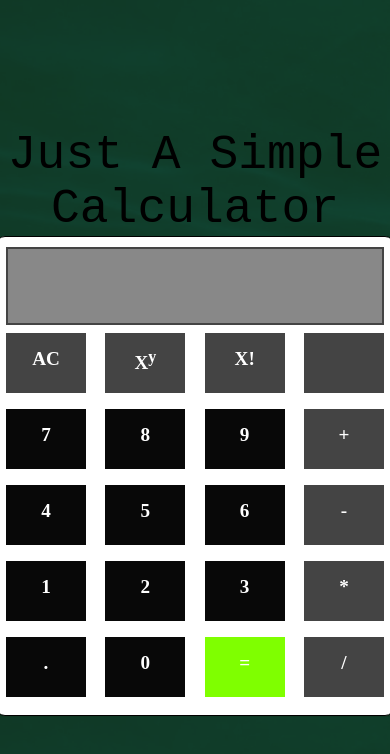
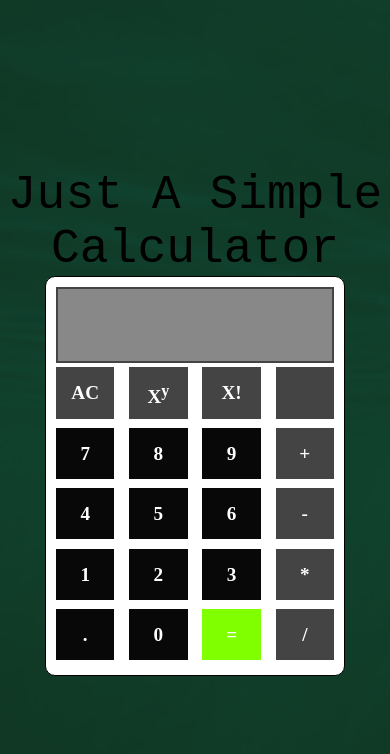
Before and after one commit to Omoalfa/caculator, a plain HTML site: page index.html in a window 390 px wide. Drawn offline with Linux system fonts and the light colour scheme.

Commit message:
mobile view fixed a bit

```diff
--- a/style.css
+++ b/style.css
@@ -5,7 +5,9 @@
 }
 body {
     background-image: url(./background.png);
-
+    background-size: cover;
+    background-repeat: no-repeat;
+    min-height: 100vh;
 }
 .wrapper {
     background-color: rgba(20,50,20,0.8);
@@ -13,8 +15,8 @@ body {
     flex-direction: column;
     align-items: center;
     justify-content: center;
-    height: 100vh;
     text-align: center;
+    min-height: 100vh;
 }
 header {
     font-size: 3rem;
@@ -26,7 +28,7 @@ header {
     border: black solid 1px;
     border-radius: 10px;
     width: 400px;
-    height: 480px;
+    height: 500px;
     display: flex;
     flex-direction: column;
     align-items: center;
@@ -35,7 +37,7 @@ header {
 .calc-screen {
     background-color: #888;
     border: #444 solid 2px;
-    height: 100px;
+    height: 20%;
     width: 100%;
     display: flex;
     flex-direction: column;
@@ -58,6 +60,9 @@ header {
     font-family: monospace;
     text-align: right !important;
 }
+.key-div {
+    height: 80%;
+}
 .key-div ul {
     background-color: transparent;
     padding: 0;
@@ -67,11 +72,11 @@ header {
     flex-wrap: wrap;
     justify-content: space-between;
     align-content: space-around;
-    height: 380px;
+    height: 100%;
 }
 .keys {
-    width: 80px;
-    height: 60px;
+    width: 21%;
+    height: 17%;
     background-color: #444;
     color: white;
     text-align: center;
@@ -101,4 +106,12 @@ header {
     transform: scale(1.1);
     border-color: #2bff00;
     box-shadow: 0 0 1rem #2bff00;
-  }
+}
+
+@media screen and (max-width: 500px) {
+    .calc-body {
+        width: 300px;
+        height: 400px;
+    }
+
+}
```
